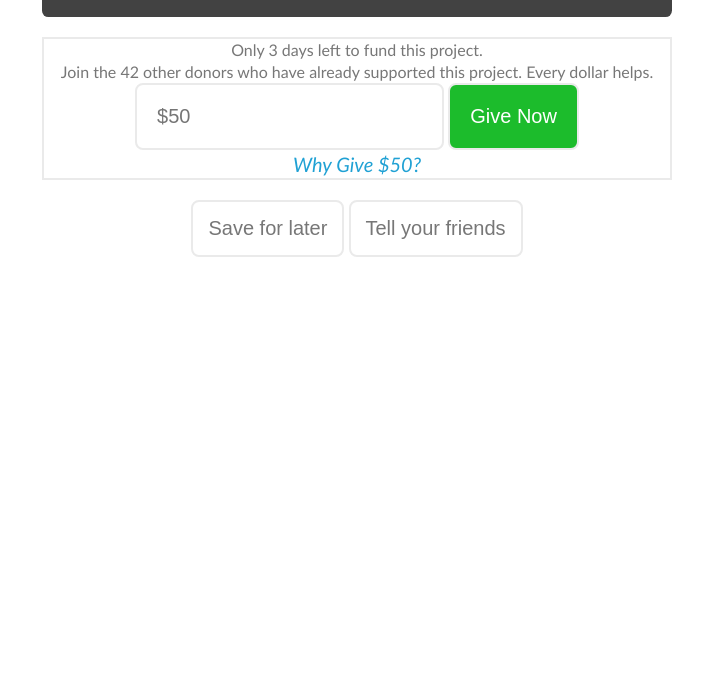
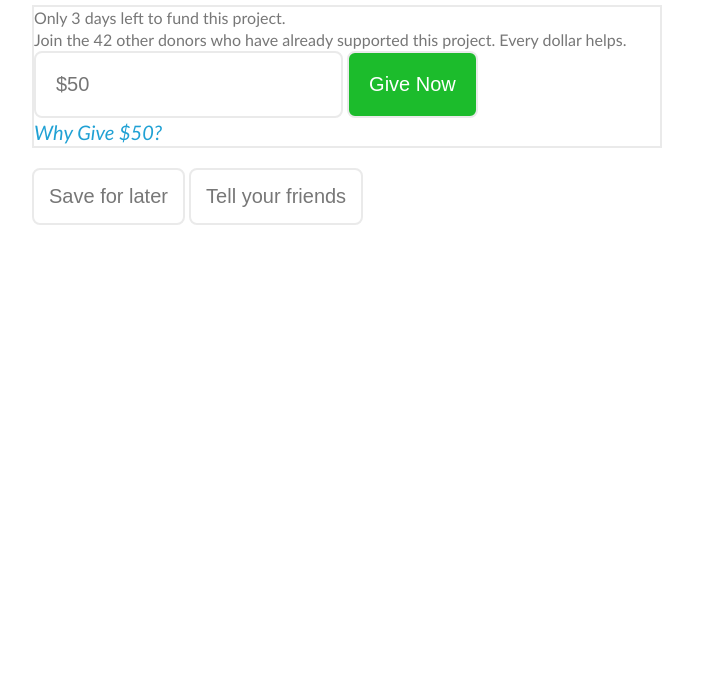
Before and after one commit to mjtedder/Teletype-Pre-Work-Part-1, a plain HTML site: page html-and-css-prototype/index.html in a window 1280 px wide. Shown: the part 109-800 px from the top of the page, without its empty margins (283-986 px from the left). Drawn offline with Linux system fonts and the light colour scheme.

Commit message:
Change flex to grid
Once I started trying to align my items with flexbox, I started having
to use margin and padding properties, which defeats the purpose of using
flexbox.  I quickly realized that flexbox is one-dimensional, meaning
it's not ideal to use in this case where I have a two-dimensional
layout.

I have changed my display to a grid layout.  Future updates will include
alignment of items within the CSS grid.

```diff
--- a/html-and-css-prototype/CSS/style.css
+++ b/html-and-css-prototype/CSS/style.css
@@ -36,14 +36,23 @@ h1 {
 
 /* Your CSS code goes here */
 .container {
-	display: flex;
-	flex-direction: column;
-	margin: 2em auto;
+	display: grid;
+	grid-template-columns: 315px 315px 315px 315px;
+	grid-template-rows: auto;
+	grid-template-areas:
+		". header header ."
+		". main main ."
+		". money money ."
+		". link . ."
+		". footer footer .";
+	align-items: center;
+	/*margin: 2em auto;
 	max-width: 630px;
-	text-align: center;
+	text-align: center; */
 }
 
 .header {
+	grid-area: header;
 	background-color: #424242;
 	border-radius: .4em;
 	padding: 30px;
@@ -51,10 +60,13 @@ h1 {
 }
 
 .main {
+	grid-area: main;
 	border: 2px solid #eaeaea;
+
 }
 
 .money {
+	grid-area: money;
 	border-radius: .4em;
 	padding: 20px;
 	border: 2px solid #eaeaea;
@@ -62,12 +74,17 @@ h1 {
 }
 
 .first {
+	grid-area: money;
 	background-color: #1CBC2C;
 	border-radius: .4em;
 	padding: 20px;
 	border: 2px solid #eaeaea;
 	font-size: 20px;
 	color: #ffffff;
+}
+
+.footer {
+	grid-area: footer;
 }
 
 .second {
@@ -81,6 +98,7 @@ h1 {
 }
 
 a {
+	grid-area: link;
 	font-style: italic;
 	color: #20A1D4;
 	font-size: 20px;
```
